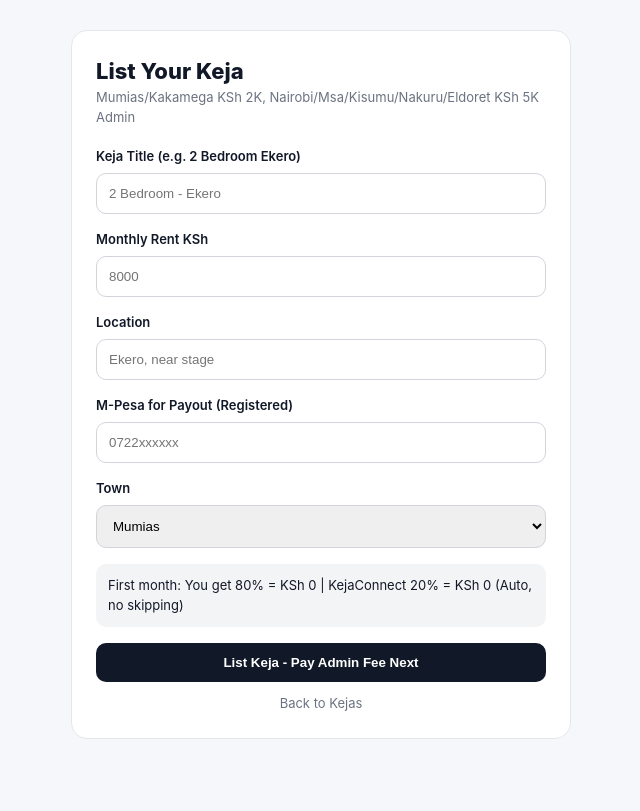
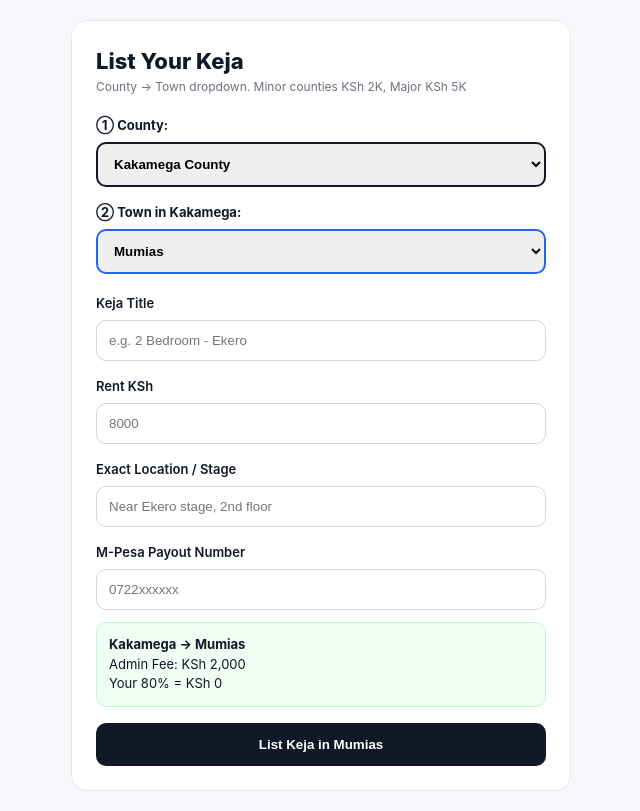
Before and after one commit to muhsinswaleh69-max/KejaConnect, a Next.js app: page /list in a window 1280 px wide. Shown: the whole page, without its empty margins (319-959 px from the left). Built offline with nearby package versions, Linux system fonts and the light colour scheme.

Commit message:
Update page.tsx

```diff
--- a/app/list/page.tsx
+++ b/app/list/page.tsx
@@ -1,12 +1,35 @@
 "use client"
 import { useState } from "react"
 
+const countyTowns: Record<string, string[]> = {
+  "Kakamega": ["Mumias", "Kakamega Town", "Malava", "Butere", "Lugari", "Matete", "Khwisero", "Lurambi", "Shinyalu", "Ikolomani", "Likuyani", "Navakholo"],
+  "Bungoma": ["Bungoma Town", "Kimilili", "Webuye", "Sirisia", "Bumula", "Mt Elgon", "Tongaren", "Kanduyi"],
+  "Busia": ["Busia Town", "Malaba", "Nambale", "Matayos", "Teso North", "Teso South", "Bunyala"],
+  "Vihiga": ["Vihiga", "Luanda", "Mbale", "Majengo", "Emuhaya", "Sabatia"],
+  "Kisumu": ["Kisumu Town", "Maseno", "Ahero", "Kombewa", "Muhoroni", "Nyando"],
+  "Siaya": ["Siaya", "Bondo", "Ugunja", "Yala", "Ukwala"],
+  "Nairobi": ["Westlands", "CBD", "Karen", "Eastlands", "Roysambu", "Kasaranai", "Embakasi", "Langata", "Dagoretti"],
+  "Mombasa": ["Mvita", "Nyali", "Kisauni", "Likoni", "Changamwe", "Jomvu"],
+  "Nakuru": ["Nakuru Town", "Naivasha", "Gilgil", "Molo", "Njoro"],
+  "Uasin Gishu": ["Eldoret", "Turbo", "Moiben", "Kesses", "Ainabkoi"],
+  "Trans Nzoia": ["Kitale", "Kiminini", "Endebess", "Kwanza", "Saboti"],
+}
+
 export default function ListPage() {
-  const [form, setForm] = useState({title:"", rent:"", location:"", mpesa:"", town:"Mumias"})
+  const [county, setCounty] = useState("Kakamega")
+  const [town, setTown] = useState("Mumias")
+  const [form, setForm] = useState({title:"", rent:"", location:"", mpesa:""})
   const [done, setDone] = useState(false)
 
+  const towns = countyTowns[county] || []
+
+  const handleCountyChange = (newCounty: string) => {
+    setCounty(newCounty)
+    setTown(countyTowns[newCounty][0])
+  }
+
   const handleSubmit = () => {
-    if(!form.title || !form.rent || !form.mpesa) return alert("Fill all fields")
+    if(!form.title ||!form.rent ||!form.mpesa) return alert("Fill all fields")
     const existing = JSON.parse(localStorage.getItem("kejas") || "[]")
     const newKeja = {
       id: Date.now(),
@@ -14,47 +37,52 @@
       rent: parseInt(form.rent),
       location: form.location,
       mpesa: form.mpesa,
-      town: form.town,
+      county,
+      town,
       yourCut: Math.round(parseInt(form.rent)*0.2),
       toLandlord: Math.round(parseInt(form.rent)*0.8),
-      adminFee: form.town==="Mumias"||form.town==="Kakamega"?"2000":"5000",
-      status: "Listed - Pending Admin Fee"
+      adminFee: ["Nairobi","Mombasa","Kisumu","Nakuru","Uasin Gishu"].includes(county)? 5000 : 2000,
+      status: "Listed"
     }
     localStorage.setItem("kejas", JSON.stringify([...existing, newKeja]))
     setDone(true)
     setTimeout(()=> window.location.href="/", 1500)
   }
 
-  if(done) return <div style={{maxWidth:'500px', margin:'80px auto', textAlign:'center', background:'white', padding:'30px', borderRadius:'16px'}}><h2>✅ Keja Listed!</h2><p>Pay KSh {form.town==="Mumias"?"2,000":"5,000"} Admin Fee via M-Pesa Till to activate. Redirecting...</p></div>
+  if(done) return <div style={{maxWidth:'500px', margin:'80px auto', textAlign:'center', background:'white', padding:'30px', borderRadius:'16px'}}><h2>✅ Keja Listed in {town}, {county}!</h2><p>Pay KSh {["Nairobi","Mombasa","Kisumu","Nakuru","Uasin Gishu"].includes(county)?"5,000":"2,000"} Admin Fee to activate. Redirecting...</p></div>
 
   return (
-    <div style={{maxWidth:'500px', margin:'30px auto', background:'white', padding:'24px', borderRadius:'16px', border:'1px solid #e5e7eb'}}>
+    <div style={{maxWidth:'500px', margin:'20px auto', background:'white', padding:'24px', borderRadius:'16px', border:'1px solid #e5e7eb'}}>
       <h1 style={{fontWeight:800, fontSize:'22px'}}>List Your Keja</h1>
-      <p style={{fontSize:'13px', color:'#6b7280', marginBottom:'16px'}}>Mumias/Kakamega KSh 2K, Nairobi/Msa/Kisumu/Nakuru/Eldoret KSh 5K Admin</p>
+      <p style={{fontSize:'12px', color:'#6b7280', marginBottom:'16px'}}>County → Town dropdown. Minor counties KSh 2K, Major KSh 5K</p>
 
-      <label style={{fontSize:'13px', fontWeight:600}}>Keja Title (e.g. 2 Bedroom Ekero)</label>
-      <input value={form.title} onChange={e=>setForm({...form, title:e.target.value})} style={{width:'100%', padding:'12px', borderRadius:'10px', border:'1px solid #d1d5db', margin:'6px 0 12px'}} placeholder="2 Bedroom - Ekero"/>
+      <label style={{fontSize:'13px', fontWeight:700}}>① County:</label>
+      <select value={county} onChange={e=>handleCountyChange(e.target.value)} style={{width:'100%', padding:'12px', borderRadius:'10px', border:'2px solid #111827', margin:'6px 0 12px', fontWeight:600}}>
+        {Object.keys(countyTowns).map(c=><option key={c} value={c}>{c} County</option>)}
+      </select>
 
-      <label style={{fontSize:'13px', fontWeight:600}}>Monthly Rent KSh</label>
+      <label style={{fontSize:'13px', fontWeight:700}}>② Town in {county}:</label>
+      <select value={town} onChange={e=>setTown(e.target.value)} style={{width:'100%', padding:'12px', borderRadius:'10px', border:'2px solid #2563eb', margin:'6px 0 16px', fontWeight:600}}>
+        {towns.map(t=><option key={t} value={t}>{t}</option>)}
+      </select>
+
+      <label style={{fontSize:'13px', fontWeight:600}}>Keja Title</label>
+      <input value={form.title} onChange={e=>setForm({...form, title:e.target.value})} style={{width:'100%', padding:'12px', borderRadius:'10px', border:'1px solid #d1d5db', margin:'6px 0 12px'}} placeholder="e.g. 2 Bedroom - Ekero"/>
+
+      <label style={{fontSize:'13px', fontWeight:600}}>Rent KSh</label>
       <input type="number" value={form.rent} onChange={e=>setForm({...form, rent:e.target.value})} style={{width:'100%', padding:'12px', borderRadius:'10px', border:'1px solid #d1d5db', margin:'6px 0 12px'}} placeholder="8000"/>
 
-      <label style={{fontSize:'13px', fontWeight:600}}>Location</label>
-      <input value={form.location} onChange={e=>setForm({...form, location:e.target.value})} style={{width:'100%', padding:'12px', borderRadius:'10px', border:'1px solid #d1d5db', margin:'6px 0 12px'}} placeholder="Ekero, near stage"/>
+      <label style={{fontSize:'13px', fontWeight:600}}>Exact Location / Stage</label>
+      <input value={form.location} onChange={e=>setForm({...form, location:e.target.value})} style={{width:'100%', padding:'12px', borderRadius:'10px', border:'1px solid #d1d5db', margin:'6px 0 12px'}} placeholder="Near Ekero stage, 2nd floor"/>
 
-      <label style={{fontSize:'13px', fontWeight:600}}>M-Pesa for Payout (Registered)</label>
+      <label style={{fontSize:'13px', fontWeight:600}}>M-Pesa Payout Number</label>
       <input value={form.mpesa} onChange={e=>setForm({...form, mpesa:e.target.value})} style={{width:'100%', padding:'12px', borderRadius:'10px', border:'1px solid #d1d5db', margin:'6px 0 12px'}} placeholder="0722xxxxxx"/>
 
-      <label style={{fontSize:'13px', fontWeight:600}}>Town</label>
-      <select value={form.town} onChange={e=>setForm({...form, town:e.target.value})} style={{width:'100%', padding:'12px', borderRadius:'10px', border:'1px solid #d1d5db', margin:'6px 0 16px'}}>
-        <option>Mumias</option><option>Kakamega</option><option>Bungoma</option><option>Busia</option><option>Kisumu</option><option>Nairobi</option><option>Mombasa</option><option>Nakuru</option><option>Eldoret</option>
-      </select>
-
-      <div style={{background:'#f3f4f6', padding:'12px', borderRadius:'10px', fontSize:'13px', marginBottom:'16px'}}>
-        First month: You get 80% = KSh {form.rent?Math.round(parseInt(form.rent)*0.8):0} | KejaConnect 20% = KSh {form.rent?Math.round(parseInt(form.rent)*0.2):0} (Auto, no skipping)
+      <div style={{background:'#f0fdf4', padding:'12px', borderRadius:'10px', fontSize:'13px', marginBottom:'16px', border:'1px solid #bbf7d0'}}>
+        <b>{county} → {town}</b><br/>Admin Fee: KSh {["Nairobi","Mombasa","Kisumu","Nakuru","Uasin Gishu"].includes(county)?"5,000":"2,000"}<br/>Your 80% = KSh {form.rent?Math.round(parseInt(form.rent)*0.8):0}
       </div>
 
-      <button onClick={handleSubmit} style={{width:'100%', background:'#111827', color:'white', padding:'12px', borderRadius:'10px', border:0, fontWeight:700, cursor:'pointer'}}>List Keja - Pay Admin Fee Next</button>
-      <a href="/" style={{display:'block', textAlign:'center', marginTop:'12px', fontSize:'13px', color:'#6b7280'}}>Back to Kejas</a>
+      <button onClick={handleSubmit} style={{width:'100%', background:'#111827', color:'white', padding:'14px', borderRadius:'10px', border:0, fontWeight:800, cursor:'pointer'}}>List Keja in {town}</button>
     </div>
   )
 }
```
